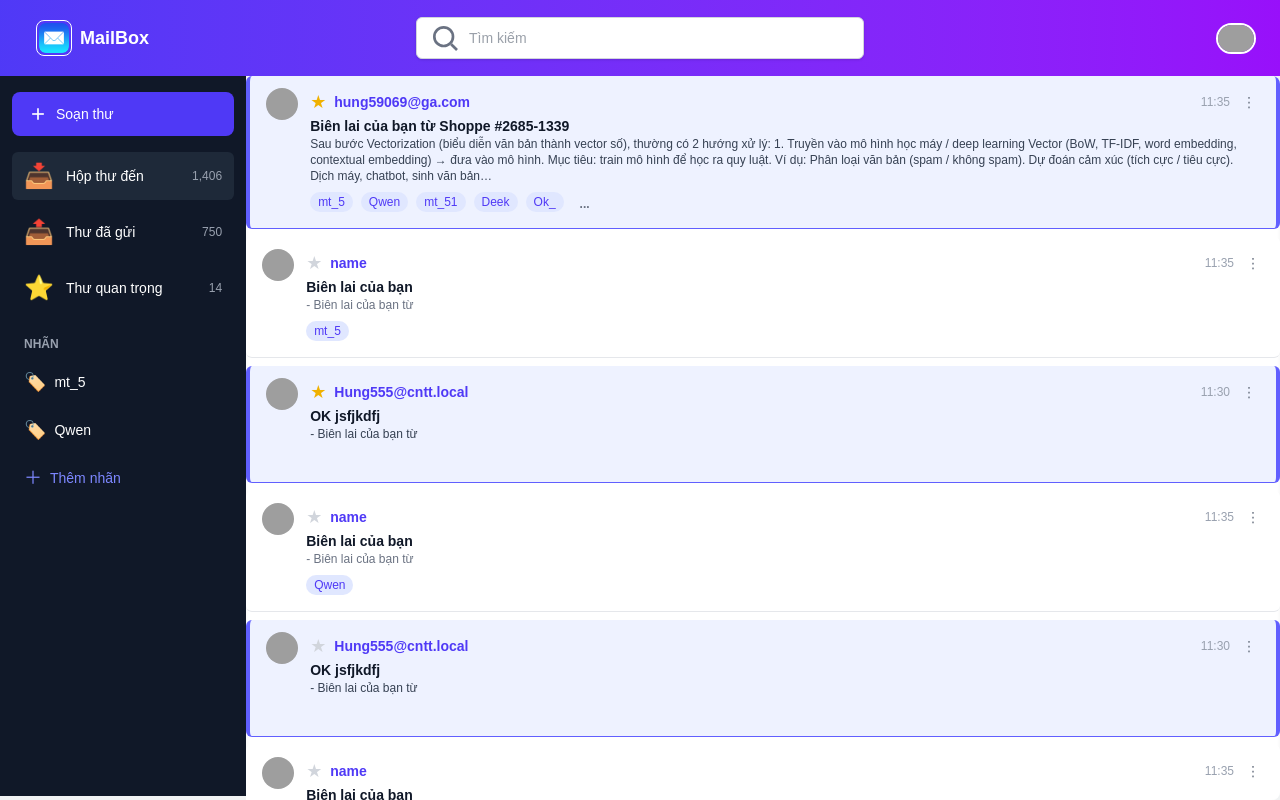
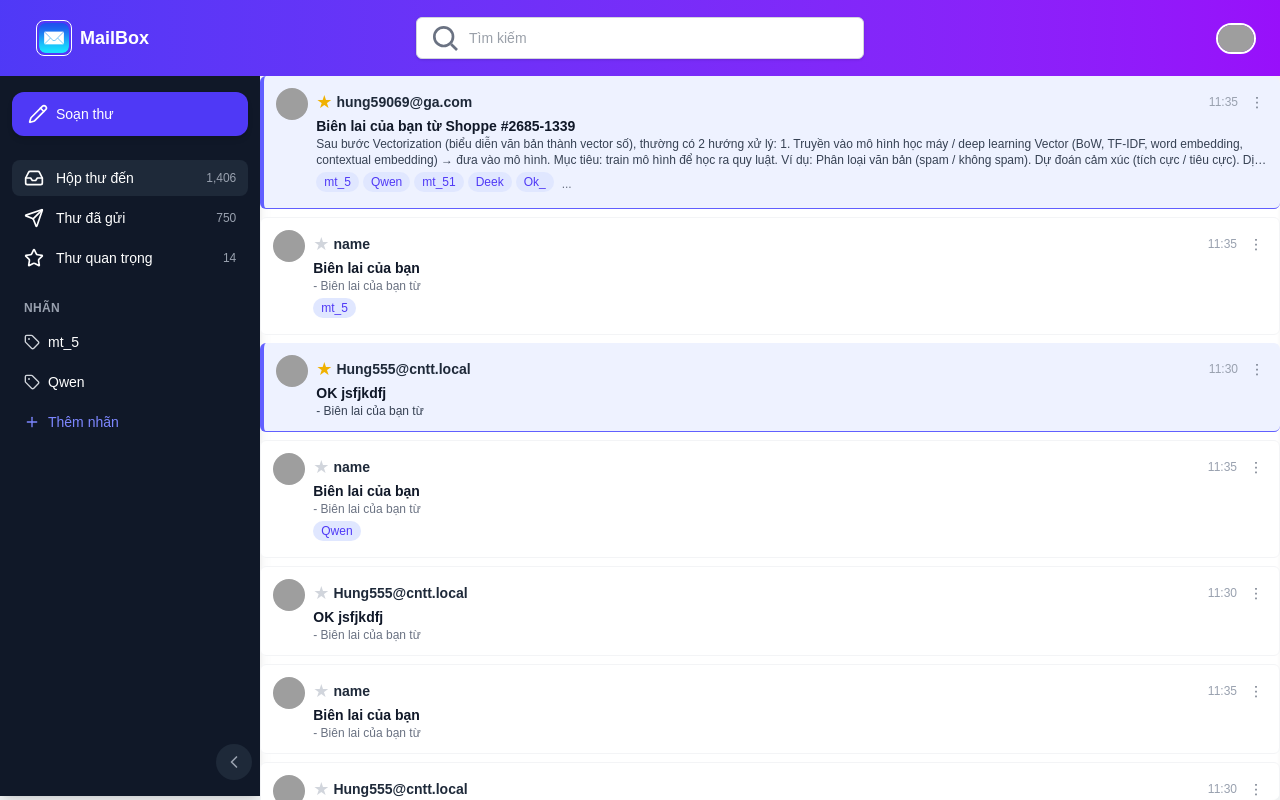
Before and after one commit to John662-blip/fontend_TLCN, a Next.js app: page / in a window 1280 px wide. Built offline with nearby package versions, Linux system fonts and the light colour scheme; grey boxes are pictures that could not be loaded.

Commit message:
collapsed

```diff
--- a/package.json
+++ b/package.json
@@ -13,6 +13,7 @@
     "next": "15.5.2",
     "react": "19.1.0",
     "react-dom": "19.1.0",
+    "react-icons": "^5.5.0",
     "tailwind-scrollbar": "^4.0.2"
   },
   "devDependencies": {
--- a/src/components/home/EmailItem.js
+++ b/src/components/home/EmailItem.js
@@ -1,18 +1,14 @@
+// EmailItem.js
 "use client";
 import { useState } from "react";
 import Image from "next/image";
 
 function Tag({ name, onRemove }) {
   return (
-    <span className="flex items-center px-2 py-0.5 text-xs bg-indigo-100 text-indigo-600 rounded-full mr-2 mb-1">
+    <span className="flex items-center px-2 py-0.5 text-xs bg-indigo-100 text-indigo-600 rounded-full mr-1 mb-1">
       {name}
       {onRemove && (
-        <button
-          onClick={onRemove}
-          className="ml-1 text-red-500 hover:text-red-700"
-        >
-          ✕
-        </button>
+        <button onClick={onRemove} className="ml-1 text-red-500 hover:text-red-700">✕</button>
       )}
     </span>
   );
@@ -40,9 +36,9 @@ export default function EmailItem({ email }) {
 
   return (
     <li
-      className={`relative flex items-start px-4 py-3 mb-2 rounded-md transition-all duration-200 cursor-pointer
-        ${unread ? "bg-indigo-50 border-x-4 border-indigo-500" : "bg-white"}
-        hover:bg-indigo-100 hover:shadow-sm hover:border-indigo-300`}
+      className={`relative flex items-start px-3 py-3 mb-2 rounded-md transition-all duration-150 cursor-pointer
+        ${unread ? "bg-indigo-50 border-l-4 border-indigo-500" : "bg-white border border-gray-100"}
+        hover:bg-gray-50 hover:shadow`}
     >
       {/* Avatar */}
       <Image
@@ -50,45 +46,33 @@ export default function EmailItem({ email }) {
         alt="avatar"
         width={32}
         height={32}
-        className="rounded-full mr-3 flex-shrink-0"
+        className="rounded-full mr-2 flex-shrink-0"
       />
 
       {/* Nội dung */}
       <div className="flex flex-col flex-grow">
-        {/* Người gửi + thời gian + menu */}
+        {/* Header: sender + star + time + menu */}
         <div className="flex items-center justify-between">
-          <div className="flex items-center gap-2">
-            {/* Nút đánh dấu quan trọng */}
+          <div className="flex items-center gap-1">
             <button
               onClick={() => setStarred(!starred)}
               className={`text-lg ${starred ? "text-yellow-500" : "text-gray-300 hover:text-yellow-400"}`}
             >
               ★
             </button>
-
-            <span className="text-sm font-semibold text-indigo-600">
-              {email.sender}
-            </span>
+            <span className="text-sm font-semibold text-gray-800">{email.sender}</span>
           </div>
 
           <div className="flex items-center gap-2">
             <span className="text-xs text-gray-400">{email.time}</span>
 
-            {/* Nút menu */}
+            {/* Menu */}
             <div className="relative">
-              <button
-                onClick={() => setMenuOpen(!menuOpen)}
-                className="px-1 text-gray-500 hover:text-gray-700"
-              >
-                ⋮
-              </button>
+              <button onClick={() => setMenuOpen(!menuOpen)} className="px-1 text-gray-500 hover:text-gray-700">⋮</button>
               {menuOpen && (
                 <div className="absolute right-0 mt-1 w-28 bg-white border rounded shadow-md text-xs z-10">
                   <button
-                    onClick={() => {
-                      setEditing(true);
-                      setMenuOpen(false);
-                    }}
+                    onClick={() => { setEditing(true); setMenuOpen(false); }}
                     className="block w-full text-left px-3 py-2 hover:bg-gray-100"
                   >
                     Sửa tag
@@ -99,77 +83,45 @@ export default function EmailItem({ email }) {
           </div>
         </div>
 
-        {/* Tiêu đề */}
-        <p className="text-sm font-bold text-gray-900">{email.subject}</p>
+        {/* Subject */}
+        <p className="text-sm font-bold text-gray-900 line-clamp-1">{email.subject}</p>
 
-        {/* Nội dung email */}
-        <p
-          className={`text-xs ${unread ? "text-gray-700 font-medium" : "text-gray-500"} line-clamp-3`}
-          style={{ overflowWrap: "anywhere" }}
-        >
+        {/* Snippet */}
+        <p className={`text-xs ${unread ? "text-gray-700 font-medium" : "text-gray-500"} line-clamp-2`} style={{ overflowWrap: "anywhere" }}>
           {email.body}
         </p>
 
-        {/* Tags */}
-        {tags.length > 0 || editing ? (
-          <div className="mt-2">
+        {/* Tags + Edit */}
+        {(tags.length > 0 || editing) && (
+          <div className="mt-1">
             <div className={`flex ${expanded ? "flex-wrap" : "flex-nowrap overflow-hidden"}`}>
-              {(expanded ? tags : tags.slice(0, 5)).map((tag) => (
-                <Tag
-                  key={tag.id}
-                  name={tag.name}
-                  onRemove={editing ? () => removeTag(tag.id) : null}
-                />
+              {(expanded ? tags : tags.slice(0, 5)).map(tag => (
+                <Tag key={tag.id} name={tag.name} onRemove={editing ? () => removeTag(tag.id) : null} />
               ))}
 
               {!expanded && tags.length > 5 && (
-                <button
-                  onClick={() => setExpanded(true)}
-                  className="px-2 py-0.5 text-xs font-bold text-gray-500 hover:text-indigo-600"
-                >
-                  ...
-                </button>
+                <button onClick={() => setExpanded(true)} className="px-1 text-xs text-gray-500 hover:text-indigo-600">...</button>
               )}
             </div>
 
             {expanded && tags.length > 5 && !editing && (
-              <button
-                onClick={() => setExpanded(false)}
-                className="mt-1 px-2 py-0.5 text-xs text-red-500 hover:text-red-700"
-              >
-                Ẩn bớt
-              </button>
+              <button onClick={() => setExpanded(false)} className="mt-1 px-1 text-xs text-red-500 hover:text-red-700">Ẩn bớt</button>
             )}
 
-            {/* Chế độ chỉnh sửa tag */}
             {editing && (
-              <div className="mt-2">
-                <div className="flex items-center mb-2">
-                  <input
-                    type="text"
-                    value={newTag}
-                    onChange={(e) => setNewTag(e.target.value)}
-                    className="px-2 py-1 text-xs border rounded mr-2"
-                    placeholder="Thêm tag..."
-                  />
-                  <button
-                    onClick={addTag}
-                    className="px-2 py-1 text-xs bg-indigo-500 text-white rounded hover:bg-indigo-600"
-                  >
-                    Thêm
-                  </button>
-                </div>
-                <button
-                  onClick={() => setEditing(false)}
-                  className="px-2 py-0.5 text-xs text-green-600 hover:text-green-800"
-                >
-                  Lưu tag
-                </button>
+              <div className="mt-1 flex items-center gap-1">
+                <input
+                  type="text"
+                  value={newTag}
+                  onChange={e => setNewTag(e.target.value)}
+                  className="px-1 py-0.5 text-xs border rounded"
+                  placeholder="Thêm tag..."
+                />
+                <button onClick={addTag} className="px-2 py-0.5 text-xs bg-indigo-500 text-white rounded hover:bg-indigo-600">Thêm</button>
+                <button onClick={() => setEditing(false)} className="px-2 py-0.5 text-xs text-green-600 hover:text-green-800">Lưu tag</button>
               </div>
             )}
           </div>
-        ) : (
-          <div className="mt-2 h-5"></div>
         )}
       </div>
     </li>
--- a/src/components/home/EmailList.js
+++ b/src/components/home/EmailList.js
@@ -1,5 +1,5 @@
+// EmailList.js
 "use client";
-import Image from "next/image";
 import EmailItem from "./EmailItem";
 
 export default function EmailList({ emails }) {
@@ -11,6 +11,5 @@ export default function EmailList({ emails }) {
         ))}
       </ul>
     </section>
-
   );
 }
--- a/src/components/home/Sidebar.js
+++ b/src/components/home/Sidebar.js
@@ -1,79 +1,124 @@
 "use client";
 import { useState } from "react";
+import {
+  Inbox,
+  Send,
+  Star,
+  Tag,
+  Plus,
+  ChevronLeft,
+  ChevronRight,
+  Pencil,
+} from "lucide-react";
 
 export default function Sidebar({ onNewMail, tags, onAddTag }) {
+  const [collapsed, setCollapsed] = useState(false);
+
   return (
-    <nav className="flex flex-col bg-gray-900 text-white w-120 px-3 py-4 select-none h-[calc(100vh-80px)]">
+    <nav
+      className={`flex flex-col bg-gray-900 text-white transition-all duration-300
+      ${collapsed ? "w-20" : "w-128"} px-3 py-4 select-none h-[calc(100vh-80px)] relative shadow-lg`}
+    >
       {/* Compose */}
+      {!collapsed && (
         <button
           onClick={onNewMail}
-        className="flex items-center gap-2 bg-indigo-600 rounded-lg px-4 py-3 mb-4 font-medium text-sm w-full hover:bg-indigo-500"
+          className="flex items-center gap-2 bg-indigo-600 rounded-xl px-4 py-3 mb-6 font-medium text-sm w-full
+            hover:bg-indigo-500 shadow-md transition"
         >
-        <svg
-          className="w-5 h-5"
-          fill="none"
-          stroke="currentColor"
-          strokeWidth="2"
-          viewBox="0 0 24 24"
-        >
-          <line x1="12" x2="12" y1="19" y2="5"></line>
-          <line x1="5" x2="19" y1="12" y2="12"></line>
-        </svg>
+          <Pencil className="w-5 h-5" />
           Soạn thư
         </button>
+      )}
 
       {/* Menu */}
-      <ul className="flex flex-col gap-2 text-sm font-medium">
+      <ul className="flex flex-col gap-1 text-sm font-medium">
         <li>
-          <a className="flex items-center gap-3 rounded-md px-3 py-2 bg-gray-800 hover:bg-gray-700" href="#">
-            <span className="text-2xl">📥</span>
+          <a
+            className="flex items-center gap-3 rounded-lg px-3 py-2 bg-gray-800 hover:bg-gray-700 transition"
+            href="#"
+          >
+            <Inbox className="w-5 h-5" />
+            {!collapsed && (
+              <>
                 Hộp thư đến
-            <span className="ml-auto text-xs font-normal text-gray-400">1,406</span>
+                <span className="ml-auto text-xs font-normal text-gray-400">
+                  1,406
+                </span>
+              </>
+            )}
           </a>
         </li>
         <li>
-          <a className="flex items-center gap-3 rounded-md px-3 py-2 hover:bg-gray-700" href="#">
-            <span className="text-2xl">📤</span>
+          <a
+            className="flex items-center gap-3 rounded-lg px-3 py-2 hover:bg-gray-700 transition"
+            href="#"
+          >
+            <Send className="w-5 h-5" />
+            {!collapsed && (
+              <>
                 Thư đã gửi
-            <span className="ml-auto text-xs font-normal text-gray-400">750</span>
+                <span className="ml-auto text-xs font-normal text-gray-400">
+                  750
+                </span>
+              </>
+            )}
           </a>
         </li>
         <li>
-          <a className="flex items-center gap-3 rounded-md px-3 py-2 hover:bg-gray-700" href="#">
-            <span className="text-2xl">⭐</span>
+          <a
+            className="flex items-center gap-3 rounded-lg px-3 py-2 hover:bg-gray-700 transition"
+            href="#"
+          >
+            <Star className="w-5 h-5" />
+            {!collapsed && (
+              <>
                 Thư quan trọng
-            <span className="ml-auto text-xs font-normal text-gray-400">14</span>
+                <span className="ml-auto text-xs font-normal text-gray-400">
+                  14
+                </span>
+              </>
+            )}
           </a>
         </li>
       </ul>
 
-      {/* Phần nhãn cuộn riêng */}
+      {/* Tags */}
+      {!collapsed && (
         <div className="mt-6 flex-1 overflow-y-auto pr-1">
-        <h3 className="px-3 text-xs uppercase text-gray-400 font-semibold mb-2">
+          <h3 className="px-3 text-xs uppercase text-gray-400 font-semibold mb-2 tracking-wide">
             Nhãn
           </h3>
           <ul className="flex flex-col gap-1 text-sm font-medium">
             {tags.map((tag) => (
               <li key={tag.id}>
                 <a
-                className="flex items-center gap-2 rounded-md px-3 py-2 hover:bg-gray-700"
+                  className="flex items-center gap-2 rounded-lg px-3 py-2 hover:bg-gray-700 transition"
                   href="#"
                 >
-                <span className="text-lg">🏷️</span> {tag.name}
+                  <Tag className="w-4 h-4 text-gray-300" /> {tag.name}
                 </a>
               </li>
             ))}
-          {/* Nút thêm nhãn */}
             <li>
               <button
                 onClick={onAddTag}
-              className="flex items-center gap-2 rounded-md px-3 py-2 text-indigo-400 hover:bg-gray-700 w-full text-left"
+                className="flex items-center gap-2 rounded-lg px-3 py-2 text-indigo-400 hover:bg-gray-700 w-full text-left transition"
               >
-              <span className="text-lg">＋</span> Thêm nhãn
+                <Plus className="w-4 h-4" /> Thêm nhãn
               </button>
             </li>
           </ul>
         </div>
+      )}
+
+      {/* Toggle collapse button */}
+      <button
+        onClick={() => setCollapsed(!collapsed)}
+        className="absolute bottom-4 right-2 p-2 text-gray-400 hover:text-white rounded-full bg-gray-800 hover:bg-gray-700 transition"
+      >
+        {collapsed ? <ChevronRight className="w-5 h-5" /> : <ChevronLeft className="w-5 h-5" />}
+      </button>
     </nav>
   );
 }
```
Also changed, not shown: src/app/page.js (+13 -8 lines), 1 other file (tests, documents, lock files or other folders). Lines whose indentation alone changed are shown as unchanged.
